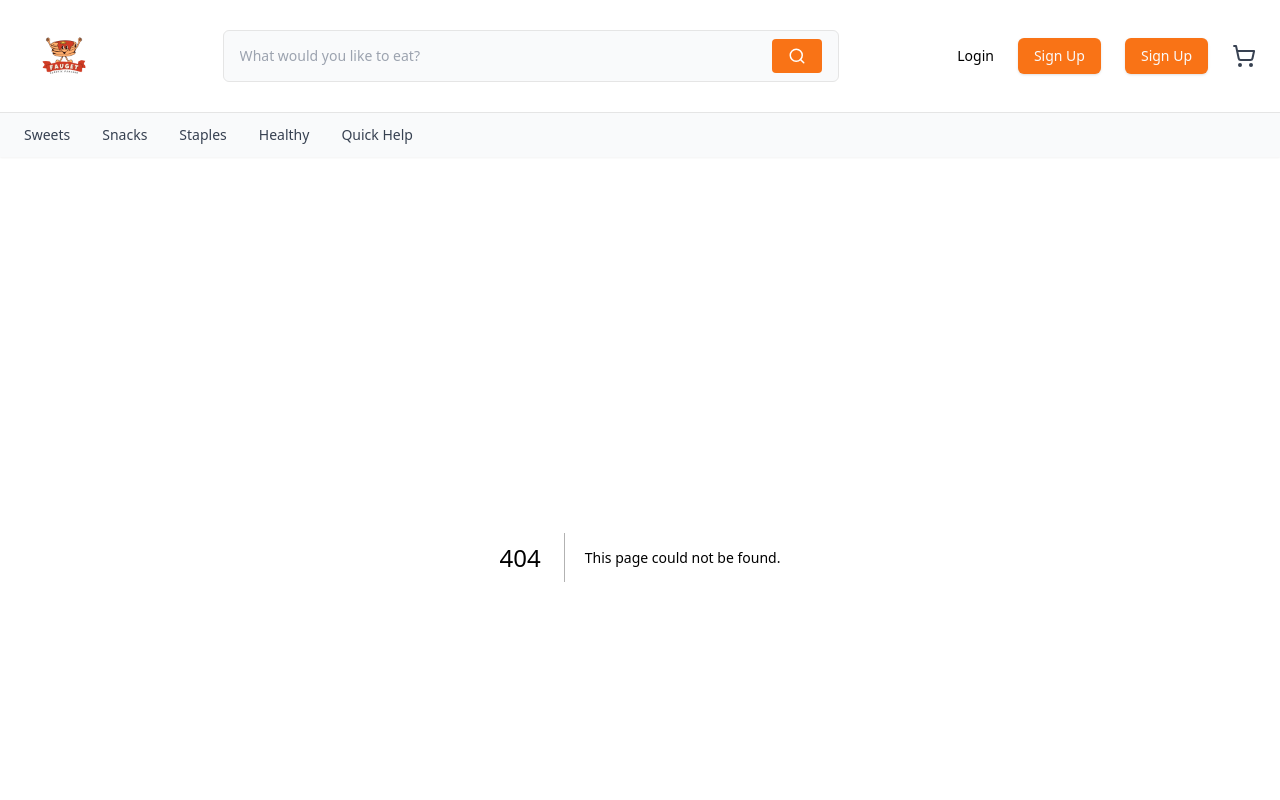
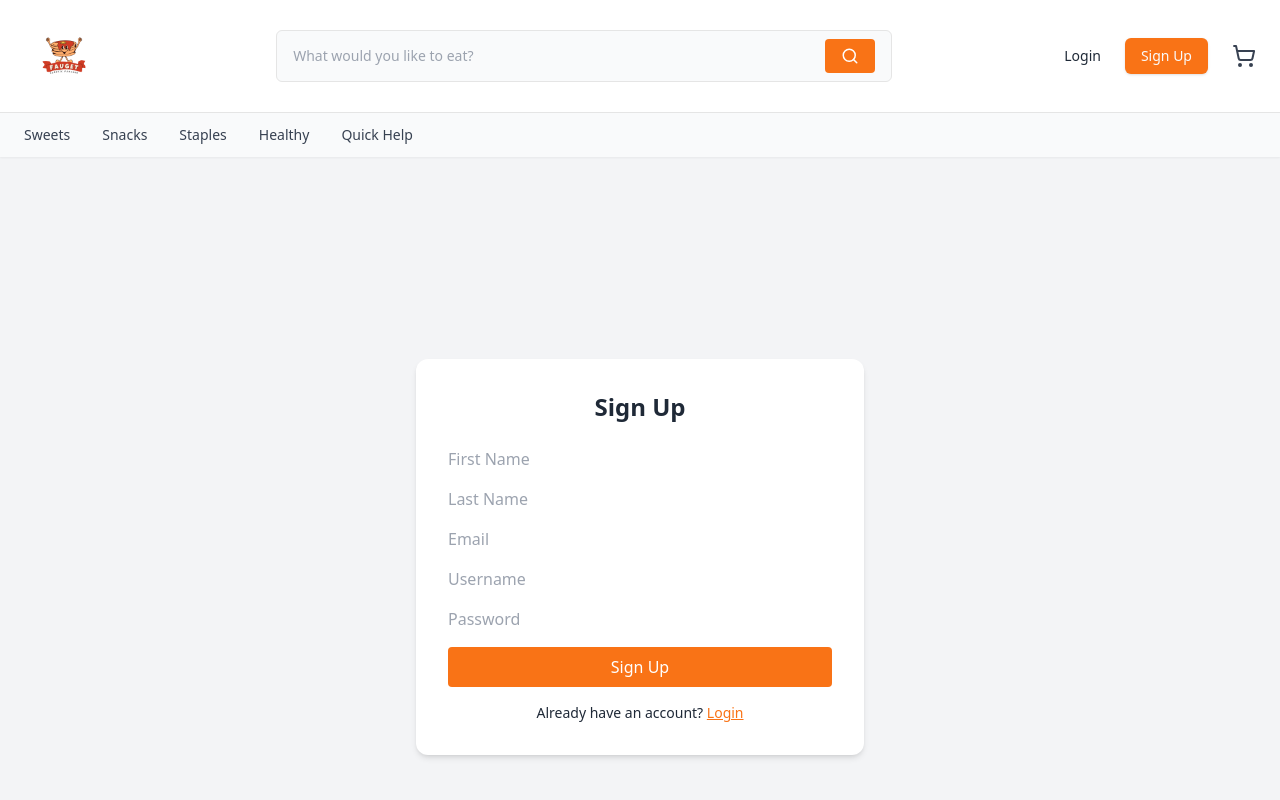
Before and after one commit to akesharwani-boop/Food-Cart, a Next.js app: page /login in a window 1280 px wide. Before the commit this address had no page. Shown: the top 800 px of the page. Built offline with nearby package versions, Linux system fonts and the light colour scheme.

Commit message:
feat(auth): improve authentication flow with updated forms, validation schemas and login route

```diff
--- a/app/layout.tsx
+++ b/app/layout.tsx
@@ -2,6 +2,7 @@ import type { Metadata } from "next";
 import "./globals.css";
 import ReduxProvider from "@/components/providers/ReduxProvider";
 import SiteLayout from "@/components/layout/Site-layout";
+import {Toaster} from 'react-hot-toast'
 export const metadata: Metadata = {
   title: "Cooking Healthy Food",
   description: "Premium Food E-commerce Platform",
@@ -15,7 +16,12 @@ export default function RootLayout({
     <html lang="en">
       <body className="min-h-screen bg-white antialiased">
         <ReduxProvider>
-          <SiteLayout>{children}</SiteLayout>
+          <SiteLayout>
+
+            {children}
+            <Toaster position ="top-right" />
+            </SiteLayout>
+
         </ReduxProvider>
       </body>
     </html>
--- /dev/null
+++ b/app/login/page.tsx
@@ -0,0 +1,25 @@
+"use client";
+
+import { useState } from "react";
+import SignupForm from "@/features/auth/components/SignupForm";
+import LoginForm from "@/features/auth/components/LoginForm";
+
+export default function AuthPage() {
+  const [isLogin, setIsLogin] = useState(false);
+
+  return (
+    <div className="flex min-h-screen items-center justify-center bg-gray-100 px-4">
+      <div className="w-full max-w-md bg-white p-8 rounded-xl shadow-md">
+        <h2 className="text-2xl font-bold mb-6 text-center">
+          {isLogin ? "Login" : "Sign Up"}
+        </h2>
+
+        {isLogin ? (
+          <LoginForm switchToSignup={() => setIsLogin(false)} />
+        ) : (
+          <SignupForm switchToLogin={() => setIsLogin(true)} />
+        )}
+      </div>
+    </div>
+  );
+}
--- a/components/layout/Navbar.tsx
+++ b/components/layout/Navbar.tsx
@@ -4,26 +4,32 @@ import Link from "next/link";
 import Image from "next/image";
 import { usePathname, useRouter } from "next/navigation";
 import { Menu, ShoppingCart, Search, X } from "lucide-react";
-import { useSelector } from "react-redux";
+import { useSelector, useDispatch } from "react-redux";
 import { RootState } from "@/store/store";
 import { Button } from "@/components/ui/button";
 import { useState } from "react";
-import { useDispatch } from "react-redux";
 import { logout } from "@/features/auth/authSlice";
+
 export default function Navbar() {
   const pathname = usePathname();
   const router = useRouter();
   const dispatch = useDispatch();
+
+  const { user, isAuthenticated } = useSelector(
+    (state: RootState) => state.auth
+  );
+
   const cartItems = useSelector((state: RootState) => state.cart.items);
-  const cartCount = cartItems.reduce((total, item) => total + item.quantity, 0);
+  const cartCount = cartItems.reduce(
+    (total, item) => total + item.quantity,
+    0
+  );
 
   const [mobileOpen, setMobileOpen] = useState(false);
   const [search, setSearch] = useState("");
-  const { user, isAuthenticated } = useSelector(
-    (state: RootState) => state.auth,
-  );
 
   const role = user?.role;
+
   const navLinks = [
     { name: "Sweets", href: "/products" },
     { name: "Snacks", href: "/products" },
@@ -32,7 +38,13 @@ export default function Navbar() {
     { name: "Quick Help", href: "/products" },
   ];
 
+  //  Protected Search
   const handleSearch = () => {
+    if (!isAuthenticated) {
+      router.push("/login");
+      return;
+    }
+
     if (search.trim() !== "") {
       router.push(`/products?search=${search}`);
       setSearch("");
@@ -40,11 +52,18 @@ export default function Navbar() {
     }
   };
 
+  //  Logout Handler
+  const handleLogout = () => {
+    dispatch(logout());
+    router.push("/login");
+  };
+
   return (
     <header className="sticky top-0 z-50 w-full bg-white shadow-sm">
       {/* ================= TOP ROW ================= */}
       <div className="mx-auto flex max-w-7xl items-center justify-between px-6 py-4">
-        {/* BIG LOGO */}
+
+        {/* LOGO */}
         <Link href="/" className="flex items-center gap-3">
           <Image
             src="/logo.png"
@@ -55,7 +74,7 @@ export default function Navbar() {
           />
         </Link>
 
-        {/* LARGE SEARCH BAR (DESKTOP) */}
+        {/* DESKTOP SEARCH */}
         <div className="hidden w-1/2 items-center rounded-md border bg-gray-50 px-4 py-2 transition focus-within:ring-2 focus-within:ring-orange-400 md:flex">
           <input
             type="text"
@@ -67,22 +86,38 @@ export default function Navbar() {
           />
           <button
             onClick={handleSearch}
-            className="rounded bg-orange-500 px-4 py-2 text-white hover:bg-orange-600">
+            className="rounded bg-orange-500 px-4 py-2 text-white hover:bg-orange-600"
+          >
             <Search size={18} />
           </button>
         </div>
 
         {/* RIGHT SIDE */}
         <div className="flex items-center gap-6">
+
           {isAuthenticated && user ? (
             <div className="hidden md:flex items-center gap-4">
+
+              {/* Admin Dashboard */}
+              {role === "admin" && (
+                <Link
+                  href="/admin/dashboard"
+                  className="text-sm font-medium hover:text-orange-500"
+                >
+                  Dashboard
+                </Link>
+              )}
+
+              {/* Username */}
               <span className="text-sm font-medium">
                 {role === "admin" ? "Admin" : user.firstName}
               </span>
 
+              {/* Logout */}
               <button
-                onClick={() => dispatch(logout())}
-                className="text-sm text-red-500 hover:underline">
+                onClick={handleLogout}
+                className="text-sm text-red-500 hover:underline"
+              >
                 Logout
               </button>
             </div>
@@ -90,11 +125,12 @@ export default function Navbar() {
             <>
               <Link
                 href="/login"
-                className="hidden text-sm font-medium hover:text-orange-500 md:block">
+                className="hidden text-sm font-medium hover:text-orange-500 md:block"
+              >
                 Login
               </Link>
 
-              <Link href="/signup" className="hidden md:block">
+              <Link href="/login" className="hidden md:block">
                 <Button className="bg-orange-500 hover:bg-orange-600 text-sm">
                   Sign Up
                 </Button>
@@ -102,16 +138,13 @@ export default function Navbar() {
             </>
           )}
 
-          <Link href="/signup" className="hidden md:block">
-            <Button className="bg-orange-500 hover:bg-orange-600 text-sm">
-              Sign Up
-            </Button>
-          </Link>
-
-          {/* CART */}
-          <Link href="/cart" className="relative">
+          {/* CART (Protected) */}
+          <Link
+            href={isAuthenticated ? "/cart" : "/login"}
+            className="relative"
+          >
             <ShoppingCart className="h-6 w-6 text-gray-700 hover:text-orange-500 transition" />
-            {cartCount > 0 && (
+            {cartCount > 0 && isAuthenticated && (
               <span className="absolute -right-2 -top-2 flex h-5 min-w-[20px] items-center justify-center rounded-full bg-orange-500 px-1 text-xs font-medium text-white">
                 {cartCount}
               </span>
@@ -121,7 +154,8 @@ export default function Navbar() {
           {/* MOBILE MENU BUTTON */}
           <button
             className="md:hidden"
-            onClick={() => setMobileOpen(!mobileOpen)}>
+            onClick={() => setMobileOpen(!mobileOpen)}
+          >
             {mobileOpen ? (
               <X className="h-6 w-6" />
             ) : (
@@ -131,16 +165,19 @@ export default function Navbar() {
         </div>
       </div>
 
-      {/* ================= SECOND ROW NAV ================= */}
+      {/* ================= DESKTOP NAV ================= */}
       <div className="hidden border-t bg-gray-50 md:block">
         <div className="mx-auto flex max-w-7xl items-center gap-8 px-6 py-3 text-sm font-medium">
           {navLinks.map((link) => (
             <Link
               key={link.name}
-              href={link.href}
+              href={isAuthenticated ? link.href : "/login"}
               className={`transition hover:text-orange-500 ${
-                pathname === link.href ? "text-orange-500" : "text-gray-700"
-              }`}>
+                pathname === link.href
+                  ? "text-orange-500"
+                  : "text-gray-700"
+              }`}
+            >
               {link.name}
             </Link>
           ))}
@@ -150,6 +187,7 @@ export default function Navbar() {
       {/* ================= MOBILE DRAWER ================= */}
       {mobileOpen && (
         <div className="border-t bg-white p-4 space-y-4 shadow-md md:hidden">
+
           {/* Mobile Search */}
           <div className="flex items-center rounded-md border px-3 py-2 focus-within:ring-2 focus-within:ring-orange-400">
             <input
@@ -165,30 +203,40 @@ export default function Navbar() {
             </button>
           </div>
 
-          {/* Mobile Nav Links */}
+          {/* Mobile Links */}
           {navLinks.map((link) => (
             <Link
               key={link.name}
-              href={link.href}
+              href={isAuthenticated ? link.href : "/login"}
               onClick={() => setMobileOpen(false)}
-              className="block text-sm font-medium text-gray-700 hover:text-orange-500">
+              className="block text-sm font-medium text-gray-700 hover:text-orange-500"
+            >
               {link.name}
             </Link>
           ))}
 
-          {user ? (
+          {isAuthenticated && user ? (
             <>
               <div className="text-sm font-medium">
                 {role === "admin" ? "Admin" : user.firstName}
               </div>
 
+              {role === "admin" && (
+                <Link href="/admin/dashboard">
+                  <Button variant="outline" className="w-full">
+                    Dashboard
+                  </Button>
+                </Link>
+              )}
+
               <Button
                 variant="outline"
                 onClick={() => {
-                  dispatch(logout());
+                  handleLogout();
                   setMobileOpen(false);
                 }}
-                className="w-full">
+                className="w-full text-red-500"
+              >
                 Logout
               </Button>
             </>
@@ -200,7 +248,7 @@ export default function Navbar() {
                 </Button>
               </Link>
 
-              <Link href="/signup">
+              <Link href="/login">
                 <Button className="w-full bg-orange-500 hover:bg-orange-600">
                   Sign Up
                 </Button>
--- a/components/providers/ReduxProvider.tsx
+++ b/components/providers/ReduxProvider.tsx
@@ -3,6 +3,7 @@
 import { Provider } from "react-redux";
 import { store, persistor } from "@/store/store";
 import { PersistGate } from "redux-persist/integration/react";
+
 
 export default function ReduxProvider({
   children,
--- a/features/auth/components/LoginForm.tsx
+++ b/features/auth/components/LoginForm.tsx
@@ -3,13 +3,22 @@
 import { useDispatch } from "react-redux";
 import { loginSuccess } from "../authSlice";
 import { useRouter } from "next/navigation";
+import { Formik, Form, Field, ErrorMessage } from "formik";
+import { loginSchema } from "../validation/login.schema";
+import toast from "react-hot-toast";
+import { AppDispatch } from "@/store/store";
 
-export default function LoginForm() {
-  const dispatch = useDispatch();
+interface LoginFormProps {
+  switchToSignup: () => void;
+}
+
+export default function LoginForm({ switchToSignup }: LoginFormProps) {
+  const dispatch = useDispatch<AppDispatch>();
   const router = useRouter();
 
   const handleLogin = async (username: string, password: string) => {
-    // ADMIN LOGIN (custom)
+    try {
+      // ADMIN LOGIN
       if (username === "admin" && password === "admin123") {
         dispatch(
           loginSuccess({
@@ -19,12 +28,15 @@ export default function LoginForm() {
               email: "admin@food.com",
               firstName: "Admin",
               lastName: "",
+              image: "",
               role: "admin",
             },
             accessToken: "admin-token",
             refreshToken: "admin-refresh",
           }),
         );
+
+        toast.success("Admin logged in successfully 👑");
         router.push("/admin/dashboard");
         return;
       }
@@ -33,18 +45,22 @@ export default function LoginForm() {
       const res = await fetch("https://dummyjson.com/auth/login", {
         method: "POST",
         headers: { "Content-Type": "application/json" },
-      body: JSON.stringify({
-        username,
-        password,
-      }),
+        body: JSON.stringify({ username, password }),
       });
+
+      if (!res.ok) throw new Error("Invalid credentials");
 
       const data = await res.json();
 
       dispatch(
         loginSuccess({
           user: {
-          ...data,
+            id: data.id,
+            username: data.username,
+            email: data.email,
+            firstName: data.firstName,
+            lastName: data.lastName,
+            image: data.image,
             role: "user",
           },
           accessToken: data.accessToken,
@@ -52,8 +68,70 @@ export default function LoginForm() {
         }),
       );
 
+      toast.success("User logged in successfully 🚀");
       router.push("/products");
+    } catch {
+      toast.error("Invalid username or password ❌");
+    }
   };
 
-  return <div>/* form UI here */</div>;
+  return (
+    <>
+      <Formik
+        initialValues={{ username: "", password: "" }}
+        validationSchema={loginSchema}
+        onSubmit={async (values, { setSubmitting }) => {
+          await handleLogin(values.username, values.password);
+          setSubmitting(false);
+        }}>
+        {({ isSubmitting }) => (
+          <Form className="space-y-5">
+            <div>
+              <Field
+                name="username"
+                placeholder="Username"
+                className="w-full border p-3 rounded-lg"
+              />
+              <ErrorMessage
+                name="username"
+                component="p"
+                className="text-red-500 text-sm mt-1"
+              />
+            </div>
+
+            <div>
+              <Field
+                name="password"
+                type="password"
+                placeholder="Password"
+                className="w-full border p-3 rounded-lg"
+              />
+              <ErrorMessage
+                name="password"
+                component="p"
+                className="text-red-500 text-sm mt-1"
+              />
+            </div>
+
+            <button
+              type="submit"
+              disabled={isSubmitting}
+              className="w-full bg-orange-500 text-white py-3 rounded-lg hover:bg-orange-600 transition">
+              {isSubmitting ? "Logging in..." : "Login"}
+            </button>
+          </Form>
+        )}
+      </Formik>
+
+      {/* Switch Link */}
+      <p className="text-sm text-center mt-4">
+        Don’t have an account?{" "}
+        <button
+          onClick={switchToSignup}
+          className="text-orange-500 font-medium hover:underline">
+          Sign Up
+        </button>
+      </p>
+    </>
+  );
 }
--- a/features/auth/components/SignupForm.tsx
+++ b/features/auth/components/SignupForm.tsx
@@ -0,0 +1,102 @@
+"use client";
+
+import { useDispatch } from "react-redux";
+import { Formik, Form, Field } from "formik";
+import { signupSchema } from "../validation/signup.schema";
+import { loginSuccess } from "../authSlice";
+import toast from "react-hot-toast";
+
+export default function SignupForm({ switchToLogin }: any) {
+  const dispatch = useDispatch();
+
+  return (
+    <Formik
+      initialValues={{
+        firstName: "",
+        lastName: "",
+        email: "",
+        username: "",
+        password: "",
+      }}
+      validationSchema={signupSchema}
+      onSubmit={(values, { setSubmitting }) => {
+        try {
+          //  Fake signup
+
+          const newUser = {
+            id: Date.now(),
+            username: values.username,
+            email: values.email,
+            firstName: values.firstName,
+            lastName: values.lastName,
+            image: "",
+            role: "user" as const,
+          };
+
+          dispatch(
+            loginSuccess({
+              user:newUser,
+              accessToken: "fakeToken",
+              refreshToken: "fakeRefresh",
+            }),
+          );
+
+          toast.success("User signed up successfully 🎉");
+        } catch {
+          toast.error("Something went wrong");
+        }
+
+        setSubmitting(false);
+      }}>
+      {({ errors, touched }) => (
+        <Form className="space-y-4">
+          <Field name="firstName" placeholder="First Name" className="input" />
+          {errors.firstName && touched.firstName && (
+            <p className="text-red-500 text-sm">{errors.firstName}</p>
+          )}
+
+          <Field name="lastName" placeholder="Last Name" className="input" />
+          {errors.lastName && touched.lastName && (
+            <p className="text-red-500 text-sm">{errors.lastName}</p>
+          )}
+
+          <Field name="email" placeholder="Email" className="input" />
+          {errors.email && touched.email && (
+            <p className="text-red-500 text-sm">{errors.email}</p>
+          )}
+
+          <Field name="username" placeholder="Username" className="input" />
+          {errors.username && touched.username && (
+            <p className="text-red-500 text-sm">{errors.username}</p>
+          )}
+
+          <Field
+            name="password"
+            type="password"
+            placeholder="Password"
+            className="input"
+          />
+          {errors.password && touched.password && (
+            <p className="text-red-500 text-sm">{errors.password}</p>
+          )}
+
+          <button
+            type="submit"
+            className="w-full bg-orange-500 text-white py-2 rounded">
+            Sign Up
+          </button>
+
+          <p className="text-sm text-center">
+            Already have an account?{" "}
+            <button
+              type="button"
+              onClick={switchToLogin}
+              className="text-orange-500 underline">
+              Login
+            </button>
+          </p>
+        </Form>
+      )}
+    </Formik>
+  );
+}
--- a/features/auth/validation/login.schema.ts
+++ b/features/auth/validation/login.schema.ts
@@ -0,0 +1,6 @@
+import * as Yup from "yup";
+
+export const loginSchema = Yup.object({
+  username: Yup.string().required("Username is required"),
+  password: Yup.string().required("Password is required"),
+});
--- a/features/auth/validation/signup.schema.ts
+++ b/features/auth/validation/signup.schema.ts
@@ -0,0 +1,11 @@
+import * as Yup from "yup";
+
+export const signupSchema = Yup.object({
+  firstName: Yup.string().required("First name is required"),
+  lastName: Yup.string().required("Last name is required"),
+  email: Yup.string().email("Invalid email").required("Email is required"),
+  username: Yup.string().required("Username is required"),
+  password: Yup.string()
+    .min(6, "Minimum 6 characters")
+    .required("Password is required"),
+});
```
Lines whose indentation alone changed are shown as unchanged.
